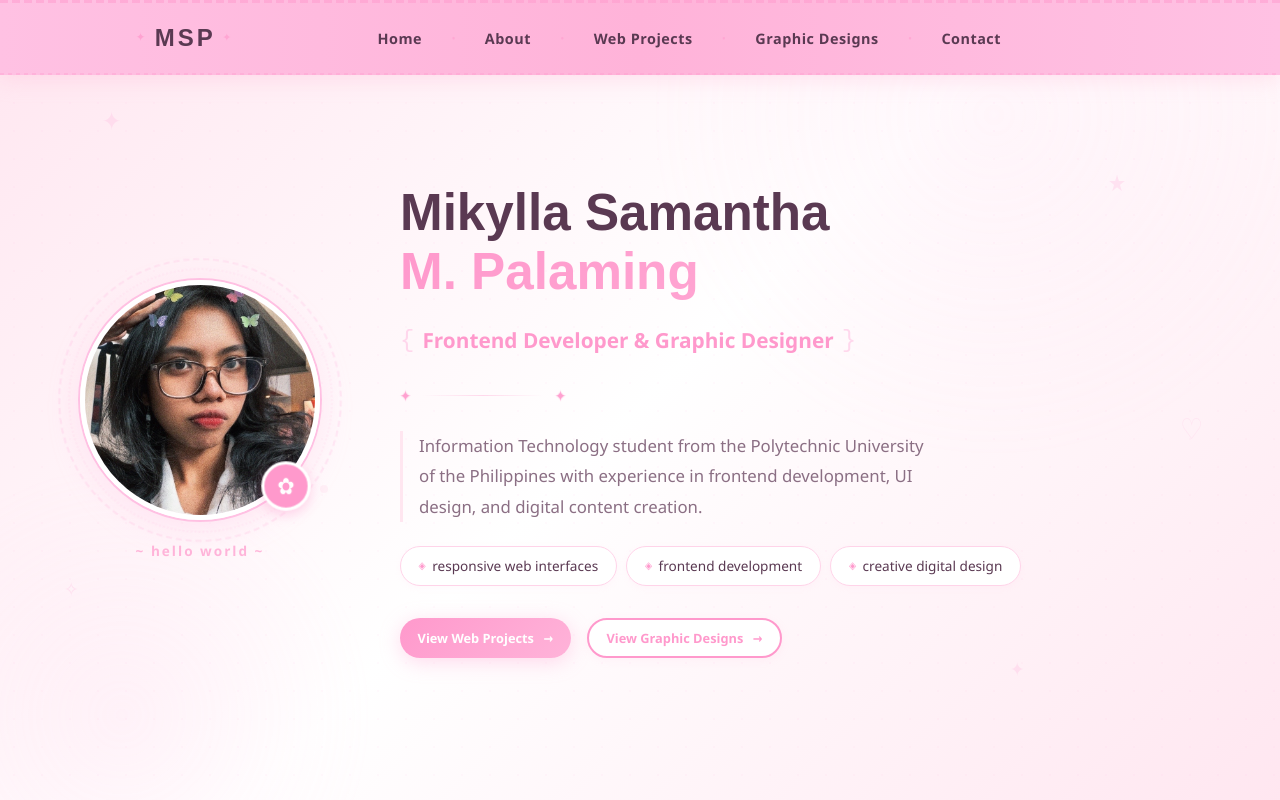
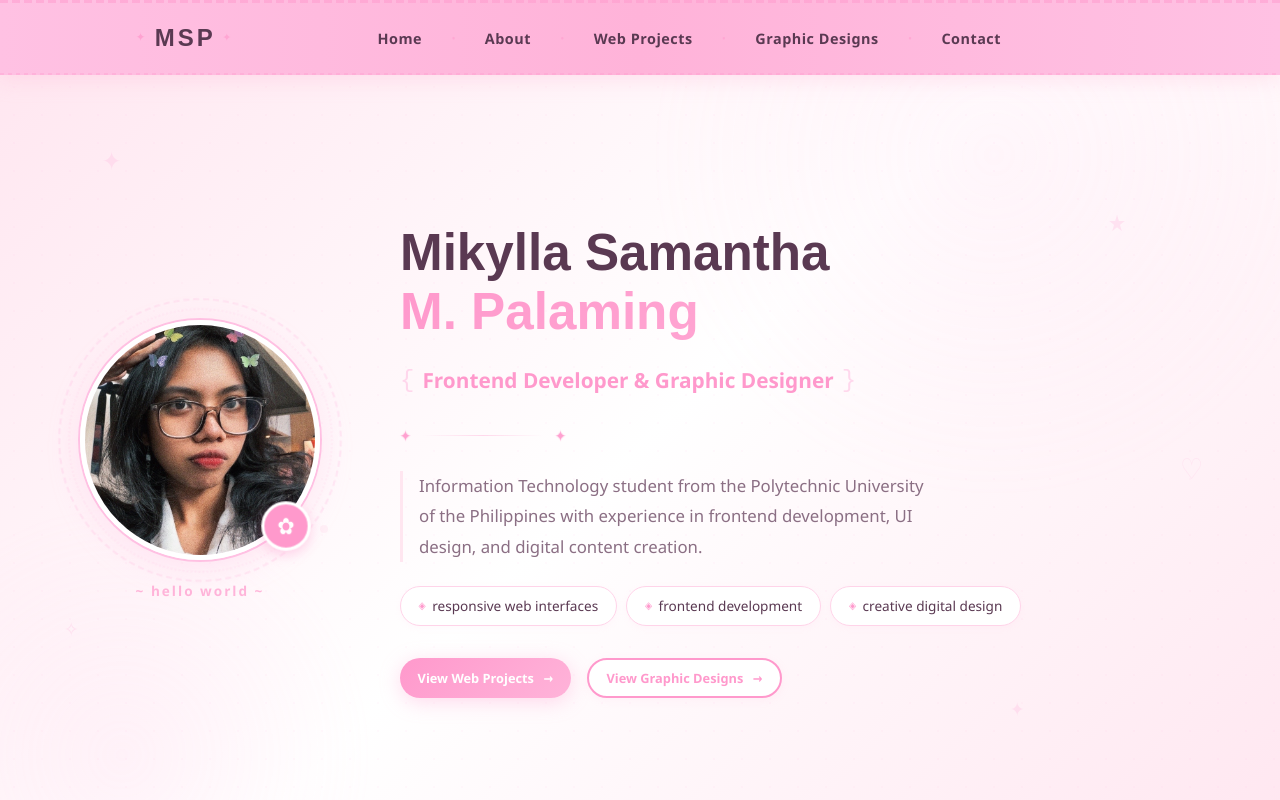
Before and after one commit to mxdtanuki/portfolio, a React (Vite) app: page / in a window 1280 px wide. Shown: the top 800 px of the page. Built offline with nearby package versions, Linux system fonts and the light colour scheme; a web font is replaced by a local one.

Commit message:
Update site

```diff
--- a/src/components/Hero.css
+++ b/src/components/Hero.css
@@ -7,7 +7,7 @@
     var(--light-pink) 100%
   );
   padding: 5rem 0 3rem;
-  margin-top: -70px;
+  margin-top: -30px;
   min-height: 100vh;
   display: flex;
   align-items: center;
@@ -209,16 +209,20 @@
   border-radius: 50%;
   object-fit: cover;
   border: 5px solid white;
-  box-shadow: 0 8px 30px rgba(255, 193, 227, 0.35),
+  box-shadow:
+    0 8px 30px rgba(255, 193, 227, 0.35),
     0 0 0 2px var(--primary-pink);
   position: relative;
   z-index: 2;
-  transition: transform 0.4s ease, box-shadow 0.4s ease;
+  transition:
+    transform 0.4s ease,
+    box-shadow 0.4s ease;
 }
 
 .profile-photo:hover {
   transform: scale(1.04);
-  box-shadow: 0 12px 40px rgba(255, 193, 227, 0.5),
+  box-shadow:
+    0 12px 40px rgba(255, 193, 227, 0.5),
     0 0 0 3px var(--accent-pink);
 }
 
@@ -1090,7 +1094,9 @@
 }
 
 .btn-primary:focus-visible {
-  box-shadow: 0 0 0 3px white, 0 0 0 6px var(--accent-pink);
+  box-shadow:
+    0 0 0 3px white,
+    0 0 0 6px var(--accent-pink);
 }
 
 .btn-secondary:focus-visible {
```
